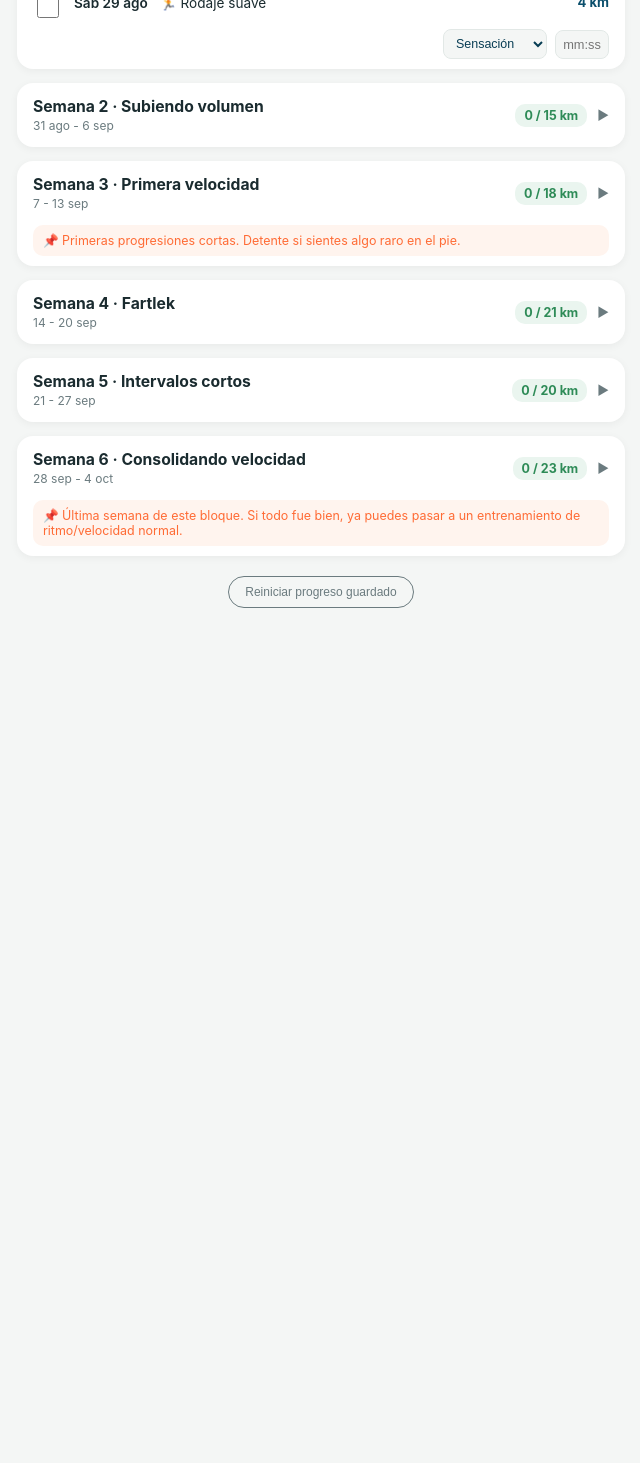
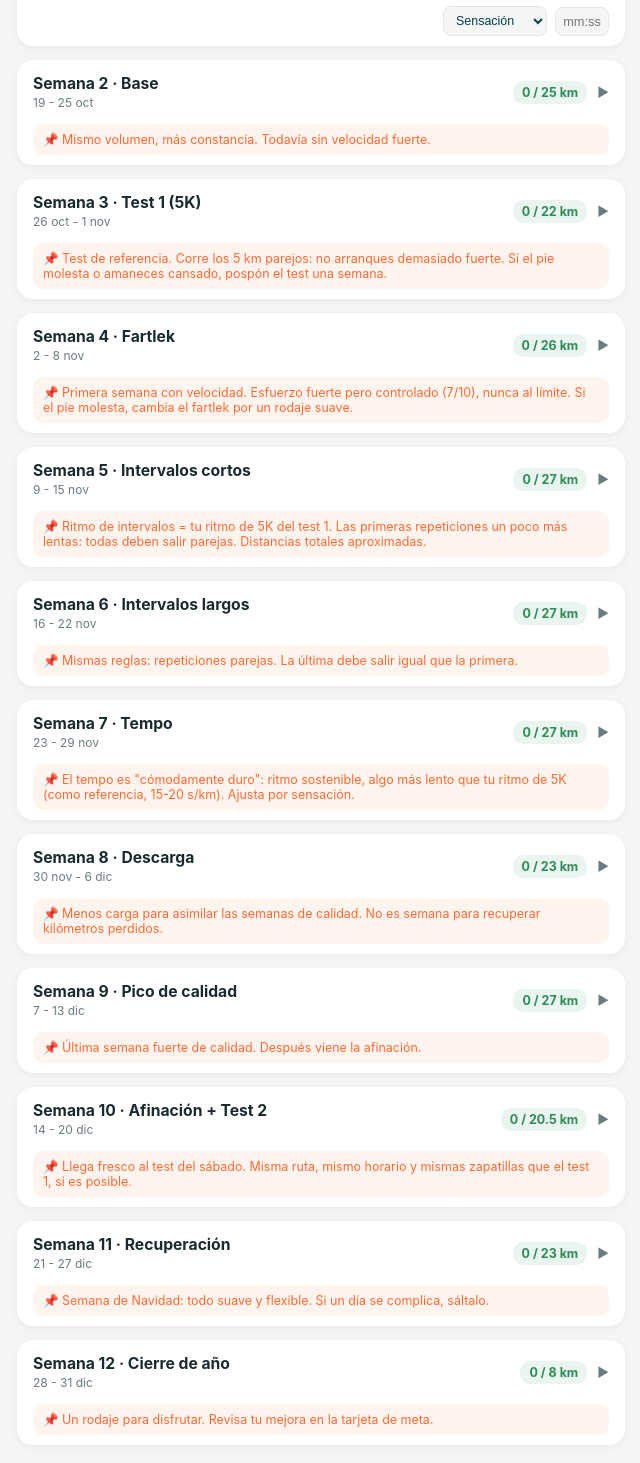
Before and after one commit to jandradeb1985/media-marathon-tracker, a React (Vite) app: page / in a window 1280 px wide. Shown: the part 840-2303 px from the top of the page, without its empty margins (319-959 px from the left). Before the commit the page ends 1508 px from the top, so only its background shows below. Built offline with nearby package versions, Linux system fonts and the light colour scheme.

Commit message:
Update planData.js

```diff
--- a/src/planData.js
+++ b/src/planData.js
@@ -1,79 +1,176 @@
-export const PLAN = [
+export const PLAN_TITLE = '🎯 Plan Cierre de Año'
+export const PLAN_SUBTITLE = '12 semanas: más ritmo, cuidando el pie'
+
+export const PLAN_GOAL = {
+  title: '🎯 Meta del año',
+  text: 'Bajar tu ritmo en 5K entre el test 1 (sáb 31 oct) y el test 2 (sáb 19 dic). Referencia orientativa: entre 3 % y 5 % (unos 10-15 s/km); se afina con el resultado de tu primer test.',
+  baseLabel: '31 oct',
+  finalLabel: '19 dic',
+}
+
+export const TEST_IDS = { base: 'w3-sab31', final: 'w10-sab19' }
+
+const run = (id, date, desc, km) => ({ id, date, type: 'run', desc, km })
+const fuerza = (id, date, desc) => ({ id, date, type: 'strength', desc, km: 0 })
+
+const F_BASE = 'Fuerza (tu rutina, después de correr): 5 rounds de 20 planchas + 20 swings con kettlebell (100 + 100) · ~30 min'
+const F_CALF = F_BASE + ' · Al final: 2 x 12 elevaciones de talón a 1 pierna, por lado (si molesta el pie, omítelo)'
+const F_PROG = F_CALF + ' · Si las 5 rondas salen con técnica limpia y esfuerzo de 6/10 o menos, sube un escalón de peso en los swings; si no, mantén el mismo'
+const F_DESCARGA = 'Fuerza de descarga: 3 rounds de 20 planchas + 20 swings con kettlebell'
+const F_PRETEST = 'Fuerza ligera (mañana es el test): 2 rounds de 20 planchas + 20 swings con peso ligero'
+const F_AFINACION = 'Fuerza reducida (semana del test): 4 rounds de 20 planchas + 20 swings con kettlebell'
+
+const RAW_PLAN = [
   {
-    id: 'w1', title: 'Semana 1 · Reinicio suave', dates: '24 - 30 ago', total: 10,
-    start: '2026-08-24', end: '2026-08-30',
-    note: 'Vuelves a correr esta semana. Ritmo cómodo, sin buscar marca todavía.',
+    id: 'w1', title: 'Semana 1 · Retomar', dates: '12 - 18 oct',
+    start: '2026-10-12', end: '2026-10-18',
+    note: 'Todo a ritmo cómodo (de conversación). Los strides son aceleraciones suaves de 15-20 s, sin sprint, con recuperación completa entre cada una.',
     runs: [
-      { id: 'w1-mar25', date: '2026-08-25', type: 'run', desc: 'Rodaje suave', km: 3 },
-      { id: 'w1-mie26', date: '2026-08-26', type: 'strength', desc: 'Fuerza base (peso corporal): Puente de glúteo 3x15 · Plancha 3x30s · Sentadilla 3x12 · Elevación de talones 3x15/pierna · Clamshell con liga 3x15/lado', km: 0 },
-      { id: 'w1-jue27', date: '2026-08-27', type: 'run', desc: 'Rodaje suave', km: 3 },
-      { id: 'w1-vie28', date: '2026-08-28', type: 'strength', desc: 'Fuerza base (peso corporal): Puente de glúteo 3x15 · Plancha 3x30s · Sentadilla 3x12 · Elevación de talones 3x15/pierna · Clamshell con liga 3x15/lado', km: 0 },
-      { id: 'w1-sab29', date: '2026-08-29', type: 'run', desc: 'Rodaje suave', km: 4 },
-    ]
+      run('w1-mie14', '2026-10-14', 'Rodaje suave 7 km', 7),
+      fuerza('w1-mie14-f', '2026-10-14', F_BASE),
+      run('w1-vie16', '2026-10-16', 'Rodaje suave 7 km + 4 strides al final', 7),
+      fuerza('w1-vie16-f', '2026-10-16', F_BASE),
+      run('w1-sab17', '2026-10-17', 'Rodaje largo suave 10 km (puedes pasarlo al domingo)', 10),
+    ],
   },
   {
-    id: 'w2', title: 'Semana 2 · Subiendo volumen', dates: '31 ago - 6 sep', total: 15,
-    start: '2026-08-31', end: '2026-09-06',
+    id: 'w2', title: 'Semana 2 · Base', dates: '19 - 25 oct',
+    start: '2026-10-19', end: '2026-10-25',
+    note: 'Mismo volumen, más constancia. Todavía sin velocidad fuerte.',
     runs: [
-      { id: 'w2-mar1', date: '2026-09-01', type: 'run', desc: 'Rodaje suave', km: 5 },
-      { id: 'w2-mie2', date: '2026-09-02', type: 'strength', desc: 'Fuerza base+ (peso corporal/liga): Zancada 3x10/pierna · Puente de glúteo a 1 pierna 3x10/lado · Elevación de talones a 1 pierna 3x12/lado · Paso lateral con liga 3x10 pasos/lado · Plancha lateral 3x20s/lado', km: 0 },
-      { id: 'w2-jue3', date: '2026-09-03', type: 'run', desc: 'Rodaje suave', km: 5 },
-      { id: 'w2-vie4', date: '2026-09-04', type: 'strength', desc: 'Fuerza base+ (peso corporal/liga): Zancada 3x10/pierna · Puente de glúteo a 1 pierna 3x10/lado · Elevación de talones a 1 pierna 3x12/lado · Paso lateral con liga 3x10 pasos/lado · Plancha lateral 3x20s/lado', km: 0 },
-      { id: 'w2-sab5', date: '2026-09-05', type: 'run', desc: 'Rodaje suave', km: 5 },
-    ]
+      run('w2-mie21', '2026-10-21', 'Rodaje suave 8 km', 8),
+      fuerza('w2-mie21-f', '2026-10-21', F_BASE),
+      run('w2-vie23', '2026-10-23', 'Rodaje suave 7 km + 4 strides al final', 7),
+      fuerza('w2-vie23-f', '2026-10-23', F_BASE),
+      run('w2-sab24', '2026-10-24', 'Rodaje largo suave 10 km', 10),
+    ],
   },
   {
-    id: 'w3', title: 'Semana 3 · Primera velocidad', dates: '7 - 13 sep', total: 18,
-    start: '2026-09-07', end: '2026-09-13',
-    note: 'Primeras progresiones cortas. Detente si sientes algo raro en el pie.',
+    id: 'w3', title: 'Semana 3 · Test 1 (5K)', dates: '26 oct - 1 nov',
+    start: '2026-10-26', end: '2026-11-01',
+    note: 'Test de referencia. Corre los 5 km parejos: no arranques demasiado fuerte. Si el pie molesta o amaneces cansado, pospón el test una semana.',
     runs: [
-      { id: 'w3-mar8', date: '2026-09-08', type: 'run', desc: 'Rodaje suave', km: 6 },
-      { id: 'w3-mie9', date: '2026-09-09', type: 'strength', desc: 'Fuerza con kettlebell ligera: Goblet squat 3x10 · Peso muerto rumano a 1 pierna (KB) 3x8/lado · Swing de KB ligero 3x12 · Plancha con toque de hombro 3x10/lado', km: 0 },
-      { id: 'w3-jue10', date: '2026-09-10', type: 'run', desc: 'Rodaje suave', km: 6 },
-      { id: 'w3-vie11', date: '2026-09-11', type: 'strength', desc: 'Fuerza con kettlebell ligera: Goblet squat 3x10 · Peso muerto rumano a 1 pierna (KB) 3x8/lado · Swing de KB ligero 3x12 · Plancha con toque de hombro 3x10/lado', km: 0 },
-      { id: 'w3-sab12', date: '2026-09-12', type: 'run', desc: 'Rodaje 6 km + 4-6 progresiones (strides) de 15-20s al final, recuperación completa entre cada una', km: 6 },
-    ]
+      run('w3-mie28', '2026-10-28', 'Rodaje suave 7 km + 4 strides al final', 7),
+      fuerza('w3-mie28-f', '2026-10-28', F_BASE),
+      run('w3-vie30', '2026-10-30', 'Rodaje muy suave 6 km (mañana es el test)', 6),
+      fuerza('w3-vie30-f', '2026-10-30', F_PRETEST),
+      run('w3-sab31', '2026-10-31', 'TEST 1 · 5K: 2 km suaves de calentamiento + 5 km al ritmo más rápido que puedas sostener parejo + 2 km suaves. En el cuadro de ritmo anota SOLO el ritmo de los 5 km (del km 3 al 7)', 9),
+    ],
   },
   {
-    id: 'w4', title: 'Semana 4 · Fartlek', dates: '14 - 20 sep', total: 21,
-    start: '2026-09-14', end: '2026-09-20',
+    id: 'w4', title: 'Semana 4 · Fartlek', dates: '2 - 8 nov',
+    start: '2026-11-02', end: '2026-11-08',
+    note: 'Primera semana con velocidad. Esfuerzo fuerte pero controlado (7/10), nunca al límite. Si el pie molesta, cambia el fartlek por un rodaje suave.',
     runs: [
-      { id: 'w4-mar15', date: '2026-09-15', type: 'run', desc: 'Rodaje suave', km: 7 },
-      { id: 'w4-mie16', date: '2026-09-16', type: 'strength', desc: 'Fuerza con kettlebell moderada: Goblet squat (+peso) 3x12 · Zancada búlgara 3x8/lado · Swing de KB 3x15 · Elevación de talones con KB en mano 3x15', km: 0 },
-      { id: 'w4-jue17', date: '2026-09-17', type: 'run', desc: 'Rodaje suave', km: 7 },
-      { id: 'w4-vie18', date: '2026-09-18', type: 'strength', desc: 'Fuerza con kettlebell moderada: Goblet squat (+peso) 3x12 · Zancada búlgara 3x8/lado · Swing de KB 3x15 · Elevación de talones con KB en mano 3x15', km: 0 },
-      { id: 'w4-sab19', date: '2026-09-19', type: 'run', desc: 'Fartlek suave: 6 x 1 min más rápido / 2 min trote suave, dentro de un rodaje de 7 km', km: 7 },
-    ]
+      run('w4-mie4', '2026-11-04', 'Fartlek: 2 km suaves + 6 x (1 min rápido / 2 min trote suave) + trote suave hasta completar 8 km', 8),
+      fuerza('w4-mie4-f', '2026-11-04', F_CALF),
+      run('w4-vie6', '2026-11-06', 'Rodaje suave 7 km', 7),
+      fuerza('w4-vie6-f', '2026-11-06', F_CALF),
+      run('w4-sab7', '2026-11-07', 'Rodaje largo suave 11 km', 11),
+    ],
   },
   {
-    id: 'w5', title: 'Semana 5 · Intervalos cortos', dates: '21 - 27 sep', total: 20,
-    start: '2026-09-21', end: '2026-09-27',
+    id: 'w5', title: 'Semana 5 · Intervalos cortos', dates: '9 - 15 nov',
+    start: '2026-11-09', end: '2026-11-15',
+    note: 'Ritmo de intervalos = tu ritmo de 5K del test 1. Las primeras repeticiones un poco más lentas: todas deben salir parejas. Distancias totales aproximadas.',
     runs: [
-      { id: 'w5-mar22', date: '2026-09-22', type: 'run', desc: 'Rodaje suave', km: 7 },
-      { id: 'w5-mie23', date: '2026-09-23', type: 'strength', desc: 'Fuerza con kettlebell moderada-alta: Peso muerto rumano a 1 pierna (+peso) 3x8/lado · Sentadilla búlgara con KB 3x10/lado · Swing de KB (+peso) 3x15 · Skipping suave 3x30s (solo si el pie está 100% cómodo)', km: 0 },
-      { id: 'w5-jue24', date: '2026-09-24', type: 'run', desc: 'Rodaje suave', km: 7 },
-      { id: 'w5-vie25', date: '2026-09-25', type: 'strength', desc: 'Fuerza con kettlebell moderada-alta: Peso muerto rumano a 1 pierna (+peso) 3x8/lado · Sentadilla búlgara con KB 3x10/lado · Swing de KB (+peso) 3x15 · Skipping suave 3x30s (solo si el pie está 100% cómodo)', km: 0 },
-      { id: 'w5-sab26', date: '2026-09-26', type: 'run', desc: 'Intervalos: 6 x 400 m a ritmo moderado-fuerte, con 2 min trote de recuperación', km: 6 },
-    ]
+      run('w5-mie11', '2026-11-11', 'Intervalos: 2 km suaves + 6 x 400 m a ritmo de 5K (trote de 200 m entre repeticiones) + 2 km suaves', 8),
+      fuerza('w5-mie11-f', '2026-11-11', F_PROG),
+      run('w5-vie13', '2026-11-13', 'Rodaje suave 7 km + 4 strides al final', 7),
+      fuerza('w5-vie13-f', '2026-11-13', F_PROG),
+      run('w5-sab14', '2026-11-14', 'Rodaje largo suave 12 km', 12),
+    ],
   },
   {
-    id: 'w6', title: 'Semana 6 · Consolidando velocidad', dates: '28 sep - 4 oct', total: 23,
-    start: '2026-09-28', end: '2026-10-04',
-    note: 'Última semana de este bloque. Si todo fue bien, ya puedes pasar a un entrenamiento de ritmo/velocidad normal.',
+    id: 'w6', title: 'Semana 6 · Intervalos largos', dates: '16 - 22 nov',
+    start: '2026-11-16', end: '2026-11-22',
+    note: 'Mismas reglas: repeticiones parejas. La última debe salir igual que la primera.',
     runs: [
-      { id: 'w6-mar29', date: '2026-09-29', type: 'run', desc: 'Rodaje suave', km: 8 },
-      { id: 'w6-mie30', date: '2026-09-30', type: 'strength', desc: 'Fuerza — mantén la carga de la semana 5, suma 1 serie extra si te sientes bien', km: 0 },
-      { id: 'w6-jue1', date: '2026-10-01', type: 'run', desc: 'Rodaje suave', km: 8 },
-      { id: 'w6-vie2', date: '2026-10-02', type: 'strength', desc: 'Fuerza — mantén la carga de la semana 5, suma 1 serie extra si te sientes bien', km: 0 },
-      { id: 'w6-sab3', date: '2026-10-03', type: 'run', desc: 'Intervalos: 5 x 600 m a ritmo moderado-fuerte, con 2-3 min trote de recuperación', km: 7 },
-    ]
+      run('w6-mie18', '2026-11-18', 'Intervalos: 2 km suaves + 4 x 800 m a ritmo de 5K (trote de 400 m entre repeticiones) + 1,5 km suaves', 8),
+      fuerza('w6-mie18-f', '2026-11-18', F_PROG),
+      run('w6-vie20', '2026-11-20', 'Rodaje suave 7 km', 7),
+      fuerza('w6-vie20-f', '2026-11-20', F_PROG),
+      run('w6-sab21', '2026-11-21', 'Rodaje largo suave 12 km', 12),
+    ],
+  },
+  {
+    id: 'w7', title: 'Semana 7 · Tempo', dates: '23 - 29 nov',
+    start: '2026-11-23', end: '2026-11-29',
+    note: 'El tempo es "cómodamente duro": ritmo sostenible, algo más lento que tu ritmo de 5K (como referencia, 15-20 s/km). Ajusta por sensación.',
+    runs: [
+      run('w7-mie25', '2026-11-25', 'Tempo: 2 km suaves + 4 km a ritmo cómodamente duro + 2 km suaves', 8),
+      fuerza('w7-mie25-f', '2026-11-25', F_CALF),
+      run('w7-vie27', '2026-11-27', 'Rodaje suave 7 km + 4 strides al final', 7),
+      fuerza('w7-vie27-f', '2026-11-27', F_CALF),
+      run('w7-sab28', '2026-11-28', 'Rodaje largo suave 12 km', 12),
+    ],
+  },
+  {
+    id: 'w8', title: 'Semana 8 · Descarga', dates: '30 nov - 6 dic',
+    start: '2026-11-30', end: '2026-12-06',
+    note: 'Menos carga para asimilar las semanas de calidad. No es semana para recuperar kilómetros perdidos.',
+    runs: [
+      run('w8-mie2', '2026-12-02', 'Rodaje suave 7 km + 4 strides al final', 7),
+      fuerza('w8-mie2-f', '2026-12-02', F_DESCARGA),
+      run('w8-vie4', '2026-12-04', 'Rodaje suave 6 km', 6),
+      fuerza('w8-vie4-f', '2026-12-04', F_DESCARGA),
+      run('w8-sab5', '2026-12-05', 'Rodaje largo suave 10 km', 10),
+    ],
+  },
+  {
+    id: 'w9', title: 'Semana 9 · Pico de calidad', dates: '7 - 13 dic',
+    start: '2026-12-07', end: '2026-12-13',
+    note: 'Última semana fuerte de calidad. Después viene la afinación.',
+    runs: [
+      run('w9-mie9', '2026-12-09', 'Intervalos: 2 km suaves + 5 x 800 m a ritmo de 5K (trote de 400 m entre repeticiones) + 1,5 km suaves', 9),
+      fuerza('w9-mie9-f', '2026-12-09', F_CALF),
+      run('w9-vie11', '2026-12-11', 'Rodaje suave 7 km', 7),
+      fuerza('w9-vie11-f', '2026-12-11', F_CALF),
+      run('w9-sab12', '2026-12-12', 'Rodaje largo suave 11 km', 11),
+    ],
+  },
+  {
+    id: 'w10', title: 'Semana 10 · Afinación + Test 2', dates: '14 - 20 dic',
+    start: '2026-12-14', end: '2026-12-20',
+    note: 'Llega fresco al test del sábado. Misma ruta, mismo horario y mismas zapatillas que el test 1, si es posible.',
+    runs: [
+      run('w10-mie16', '2026-12-16', 'Afinación: 2 km suaves + 4 x 400 m a ritmo de 5K (trote de 200 m entre repeticiones) + 2 km suaves', 6.5),
+      fuerza('w10-mie16-f', '2026-12-16', F_AFINACION),
+      run('w10-vie18', '2026-12-18', 'Rodaje muy suave 5 km (mañana es el test)', 5),
+      fuerza('w10-vie18-f', '2026-12-18', F_PRETEST),
+      run('w10-sab19', '2026-12-19', 'TEST 2 · 5K: 2 km suaves de calentamiento + 5 km al ritmo más rápido que puedas sostener parejo + 2 km suaves. En el cuadro de ritmo anota SOLO el ritmo de los 5 km (del km 3 al 7)', 9),
+    ],
+  },
+  {
+    id: 'w11', title: 'Semana 11 · Recuperación', dates: '21 - 27 dic',
+    start: '2026-12-21', end: '2026-12-27',
+    note: 'Semana de Navidad: todo suave y flexible. Si un día se complica, sáltalo.',
+    runs: [
+      run('w11-mie23', '2026-12-23', 'Rodaje suave 7 km', 7),
+      fuerza('w11-mie23-f', '2026-12-23', F_BASE),
+      run('w11-vie25', '2026-12-25', 'Rodaje suave 6 km (es Navidad: si el día se complica, sáltalo)', 6),
+      fuerza('w11-vie25-f', '2026-12-25', F_DESCARGA),
+      run('w11-sab26', '2026-12-26', 'Rodaje largo suave 10 km', 10),
+    ],
+  },
+  {
+    id: 'w12', title: 'Semana 12 · Cierre de año', dates: '28 - 31 dic',
+    start: '2026-12-28', end: '2026-12-31',
+    note: 'Un rodaje para disfrutar. Revisa tu mejora en la tarjeta de meta.',
+    runs: [
+      run('w12-mie30', '2026-12-30', 'Rodaje de cierre del año: 8 km suaves, sin mirar el ritmo', 8),
+      fuerza('w12-mie30-f', '2026-12-30', F_BASE),
+    ],
   },
 ]
 
-export const TOTAL_PLAN_KM = PLAN.reduce(
-  (s, w) => s + w.runs.reduce((a, r) => a + r.km, 0), 0
-)
+export const PLAN = RAW_PLAN.map(w => ({
+  ...w,
+  total: w.runs.reduce((s, r) => s + r.km, 0),
+}))
 
-export const STORAGE_KEY = 'reactivacion-progress-v1'
-export const PACE_STORAGE_KEY = 'reactivacion-pace-v1'
-export const FEEL_STORAGE_KEY = 'reactivacion-sensacion-v1'
+export const TOTAL_PLAN_KM = PLAN.reduce((s, w) => s + w.total, 0)
+
+export const STORAGE_KEY = 'cierre2026-progress-v1'
+export const PACE_STORAGE_KEY = 'cierre2026-pace-v1'
+export const FEEL_STORAGE_KEY = 'cierre2026-sensacion-v1'
```
